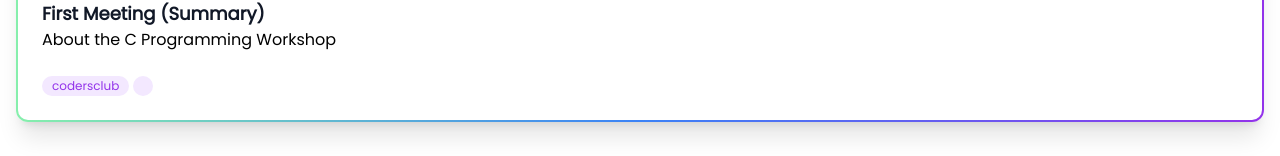
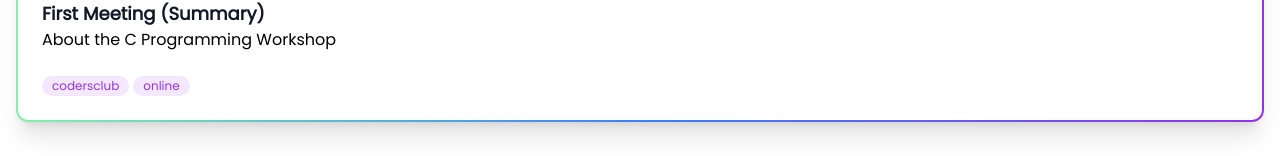
Before and after one commit to Grenish/codersclub, a React (Vite) app: page / in a window 1280 px wide. Shown: the part 560-716 px from the top of the page. Built offline with nearby package versions, Linux system fonts and the light colour scheme.

Commit message:
Tags Added

```diff
--- a/src/data/blogs.js
+++ b/src/data/blogs.js
@@ -4,6 +4,7 @@ export const blogArticles = [
     title: "First Meeting (Summary)",
     postedOn: "01-09-2023",
     postedBy: "codersclub",
+    tags: "online",
     content: [
       {
         type: "heading",
```
